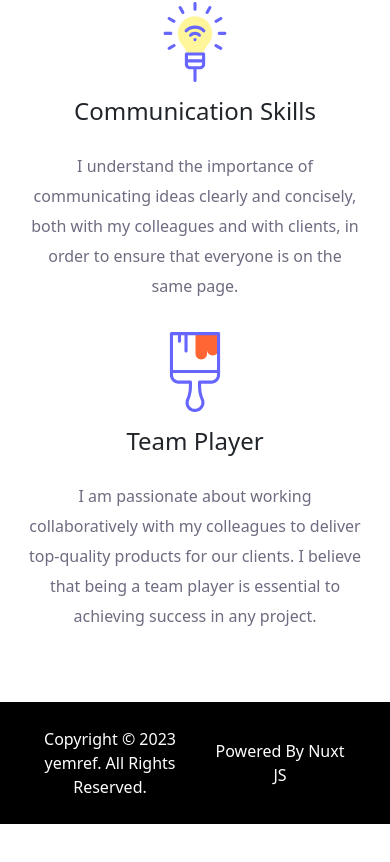
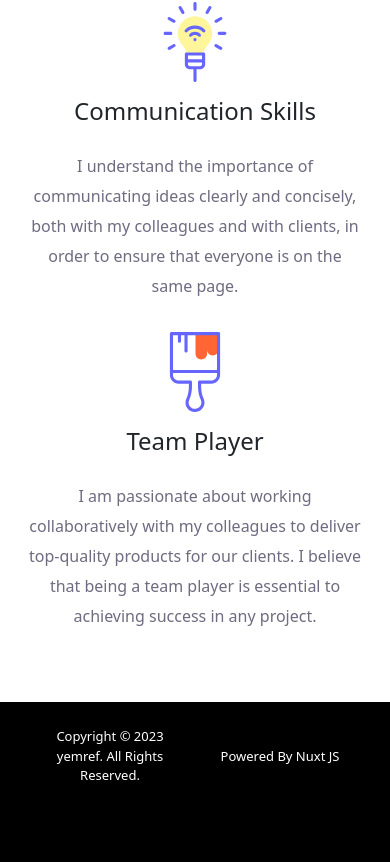
Before and after one commit to yemref07/yemref-portfolio, a Nuxt app: page / in a window 390 px wide. Shown: the part 1247-2109 px from the top of the page. Before the commit the page ends 2071 px from the top, so only its background shows below. Built offline with nearby package versions, Linux system fonts and the light colour scheme.

Commit message:
adjust padding of footer copy right section for mobile devices

```diff
--- a/layouts/TheFooter.vue
+++ b/layouts/TheFooter.vue
@@ -31,7 +31,7 @@
   </div>
 
   <div class="footer">
-    <div class="container-fluid">
+    <div class="container-fluid copyright">
       <div class="row text-center align-items-center">
         <div class="col-6">
           Copyright © {{ currentYear }} yemref. All Rights Reserved.
@@ -86,4 +86,14 @@ export default {
 .flex-item {
   text-align: center;
 }
+
+@media only screen and (max-width: 768px) {
+  .footer {
+    padding-bottom: 90px;
+  }
+  .copyright{
+    font-size: 13px;
+  }
+}
+
 </style>
```
